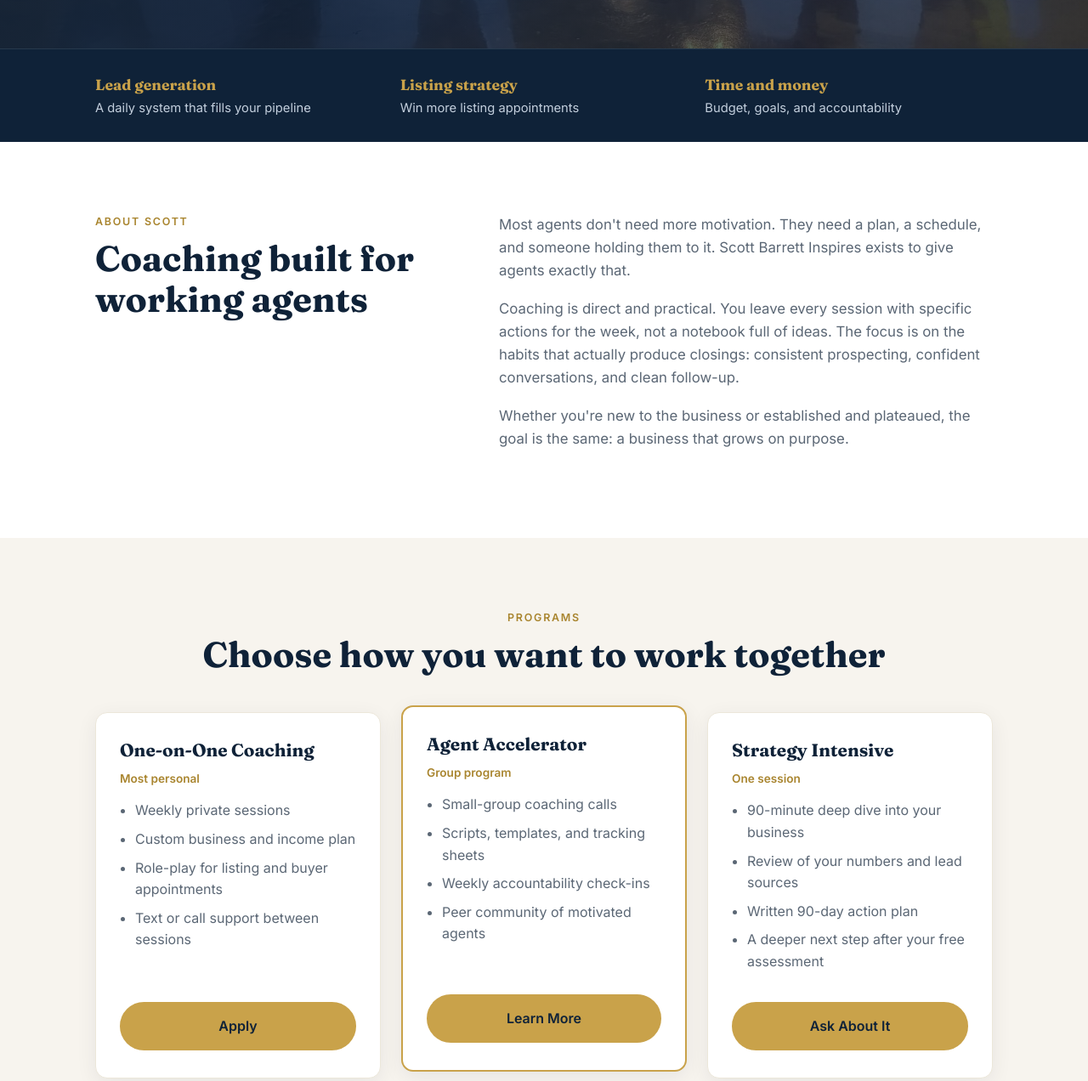
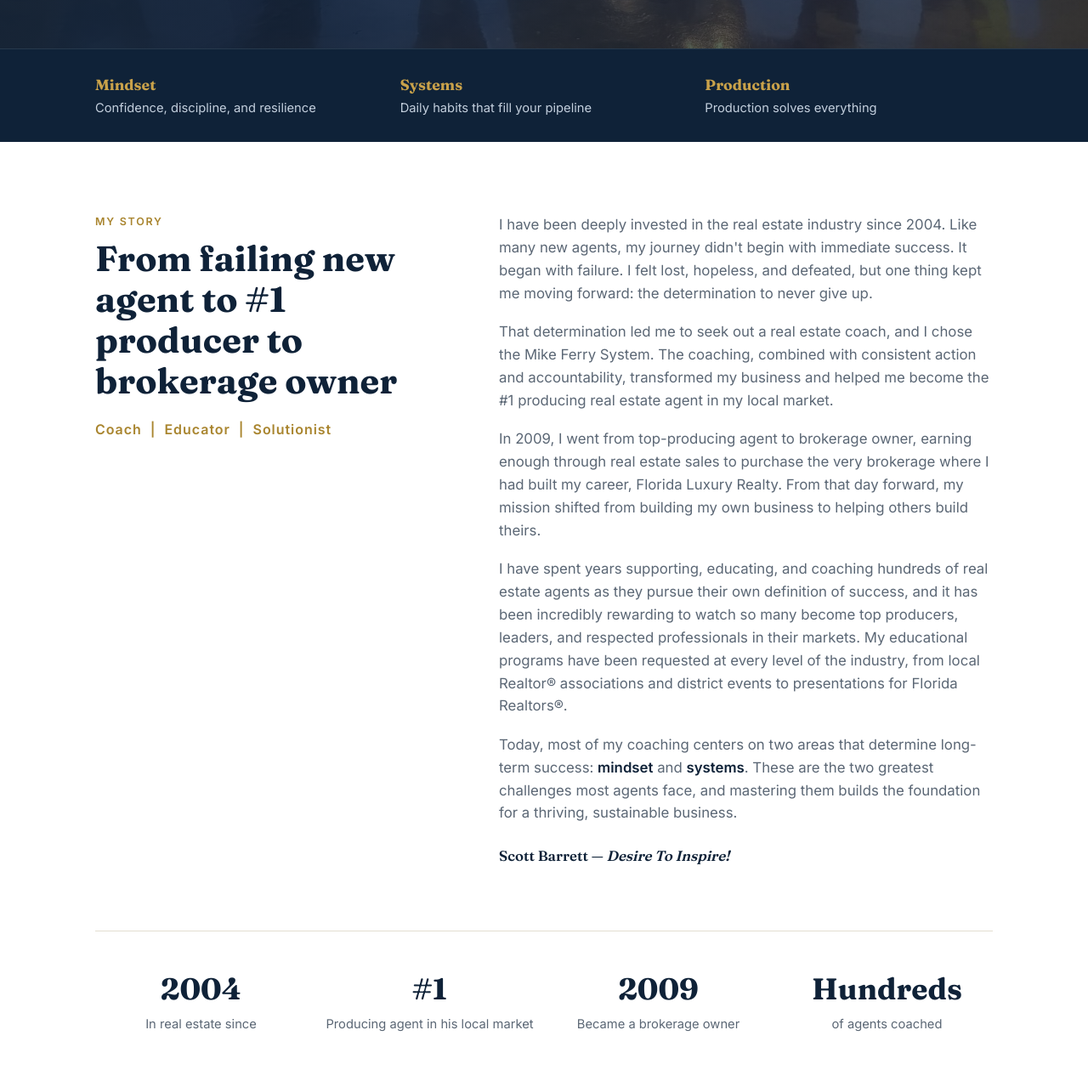
Before and after one commit to hynriai-developer/scottbarrettinspires, a plain HTML site: page index.html in a window 1280 px wide. Shown: the part 698-1970 px from the top of the page at 85% size. Drawn offline with Linux system fonts and the light colour scheme.

Commit message:
Add Scott's story to About section, update hero and focus strip
Co-Authored-By: Claude Sonnet 5.5 <noreply@anthropic.com>
Claude-Session: https://claude.ai/code/session_013GpXPnP2tG3CiqhZGtHihM

```diff
--- a/index.html
+++ b/index.html
@@ -40,7 +40,7 @@
   <div class="wrap hero-inner">
     <p class="eyebrow">Business coaching for real estate agents</p>
     <h1>Stop chasing deals.<br>Start running a business.</h1>
-    <p class="lead">Practical coaching that turns your real estate career into a repeatable system for leads, listings, and income, so a slow month stops being a surprise.</p>
+    <p class="lead">Empowering real estate agents to be the very best version of themselves. Mindset and systems coaching that turns your career into a repeatable engine for leads, listings, and income.</p>
     <p class="offer">Complimentary 30-minute business assessments, online or in person.</p>
     <div class="cta-row">
       <a href="#contact" class="btn">Book a Free 30-Minute Assessment</a>
@@ -51,22 +51,34 @@
 
 <section class="strip">
   <div class="wrap strip-inner">
-    <div><strong>Lead generation</strong><span>A daily system that fills your pipeline</span></div>
-    <div><strong>Listing strategy</strong><span>Win more listing appointments</span></div>
-    <div><strong>Time and money</strong><span>Budget, goals, and accountability</span></div>
+    <div><strong>Mindset</strong><span>Confidence, discipline, and resilience</span></div>
+    <div><strong>Systems</strong><span>Daily habits that fill your pipeline</span></div>
+    <div><strong>Production</strong><span>Production solves everything</span></div>
   </div>
 </section>
 
 <section id="about" class="section">
-  <div class="wrap two-col">
-    <div>
-      <p class="eyebrow">About Scott</p>
-      <h2>Coaching built for working agents</h2>
+  <div class="wrap">
+    <div class="two-col">
+      <div>
+        <p class="eyebrow">My story</p>
+        <h2>From failing new agent to #1 producer to brokerage owner</h2>
+        <p class="roles">Coach &nbsp;|&nbsp; Educator &nbsp;|&nbsp; Solutionist</p>
+      </div>
+      <div class="prose">
+        <p>I have been deeply invested in the real estate industry since 2004. Like many new agents, my journey didn't begin with immediate success. It began with failure. I felt lost, hopeless, and defeated, but one thing kept me moving forward: the determination to never give up.</p>
+        <p>That determination led me to seek out a real estate coach, and I chose the Mike Ferry System. The coaching, combined with consistent action and accountability, transformed my business and helped me become the #1 producing real estate agent in my local market.</p>
+        <p>In 2009, I went from top-producing agent to brokerage owner, earning enough through real estate sales to purchase the very brokerage where I had built my career, Florida Luxury Realty. From that day forward, my mission shifted from building my own business to helping others build theirs.</p>
+        <p>I have spent years supporting, educating, and coaching hundreds of real estate agents as they pursue their own definition of success, and it has been incredibly rewarding to watch so many become top producers, leaders, and respected professionals in their markets. My educational programs have been requested at every level of the industry, from local Realtor&reg; associations and district events to presentations for Florida Realtors&reg;.</p>
+        <p>Today, most of my coaching centers on two areas that determine long-term success: <strong>mindset</strong> and <strong>systems</strong>. These are the two greatest challenges most agents face, and mastering them builds the foundation for a thriving, sustainable business.</p>
+        <p class="sign">Scott Barrett &mdash; <em>Desire To Inspire!</em></p>
+      </div>
     </div>
-    <div class="prose">
-      <p>Most agents don't need more motivation. They need a plan, a schedule, and someone holding them to it. Scott Barrett Inspires exists to give agents exactly that.</p>
-      <p>Coaching is direct and practical. You leave every session with specific actions for the week, not a notebook full of ideas. The focus is on the habits that actually produce closings: consistent prospecting, confident conversations, and clean follow-up.</p>
-      <p>Whether you're new to the business or established and plateaued, the goal is the same: a business that grows on purpose.</p>
+    <div class="facts">
+      <div><strong>2004</strong><span>In real estate since</span></div>
+      <div><strong>#1</strong><span>Producing agent in his local market</span></div>
+      <div><strong>2009</strong><span>Became a brokerage owner</span></div>
+      <div><strong>Hundreds</strong><span>of agents coached</span></div>
     </div>
   </div>
 </section>
--- a/styles.css
+++ b/styles.css
@@ -106,3 +106,11 @@ input:focus,select:focus,textarea:focus{outline:2px solid var(--gold);border-col
 
 .sub{max-width:560px;margin:-4px auto 0;color:var(--muted)}
 .offer{margin-top:14px;color:var(--gold);font-weight:600}
+
+.roles{color:var(--gold-dark);font-weight:600;letter-spacing:.06em;margin:0}
+.sign{font-family:Fraunces,serif;font-size:1.2rem;color:var(--navy)!important;margin-top:1.4em!important}
+.prose strong{color:var(--navy)}
+.facts{display:grid;grid-template-columns:repeat(4,1fr);gap:20px;margin-top:56px;padding-top:40px;border-top:1px solid #e3ded0;text-align:center}
+.facts strong{display:block;font-family:Fraunces,serif;font-size:2.2rem;color:var(--navy)}
+.facts span{color:var(--muted);font-size:.92rem}
+@media(max-width:820px){.facts{grid-template-columns:repeat(2,1fr)}}
```
